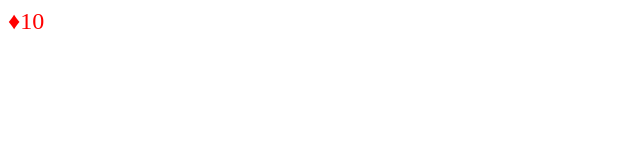
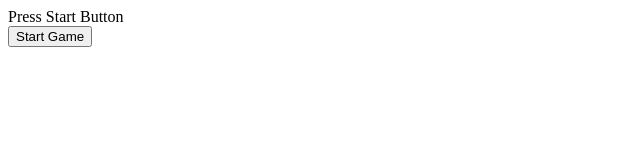
Before and after one commit to csant510/blackjack, a plain HTML site: page index.html in a window 1280 px wide. Shown: the whole page, without its empty margins (0-640 px from the left). Drawn offline with Linux system fonts and the light colour scheme.

Commit message:
created area to create game created start button

```diff
--- a/index.html
+++ b/index.html
@@ -18,9 +18,18 @@
     </style>
 </head>
 <body>
-    <div id="output">
 
+    <!--startting to build out game play-->
+<div>
+    <div id="message">Press Start Button</div>
+    <div id="start">
+        <button id="ButtonStart" type="button" onclick="Start()"
+        class="btn">Start Game</button>
     </div>
+
+
+    <!--end of  game play-->
+    <div id="output"></div>
     <script>
         let cards =[];
        const suits = ["spades","hearts","clubs","diams"];
@@ -45,12 +54,12 @@
         }
 
             console.log(cards);
-            function randomCard(){
+            function Start(){
            let randomNum = Math.floor((Math.random()*52)+1);
            output.innerHTML += "<span style='color:" + cards[randomNum].bgcolor + "'>&" + cards[randomNum].icon + ";"
              + cards[randomNum].cardnum + "</span>  ";
            }
-        randomCard();
+        //randomCard();
         </script>
 </body>
 </html>
```
